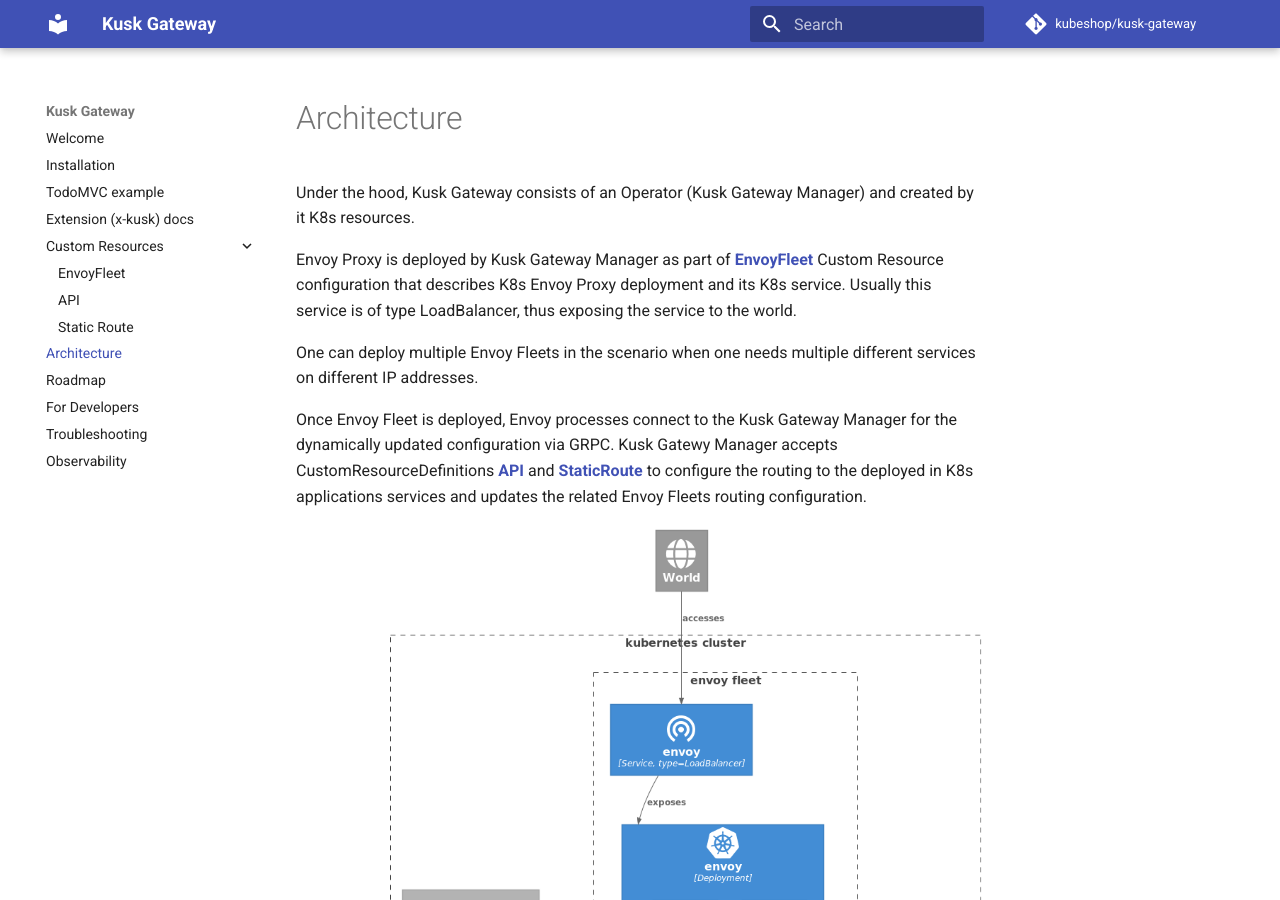
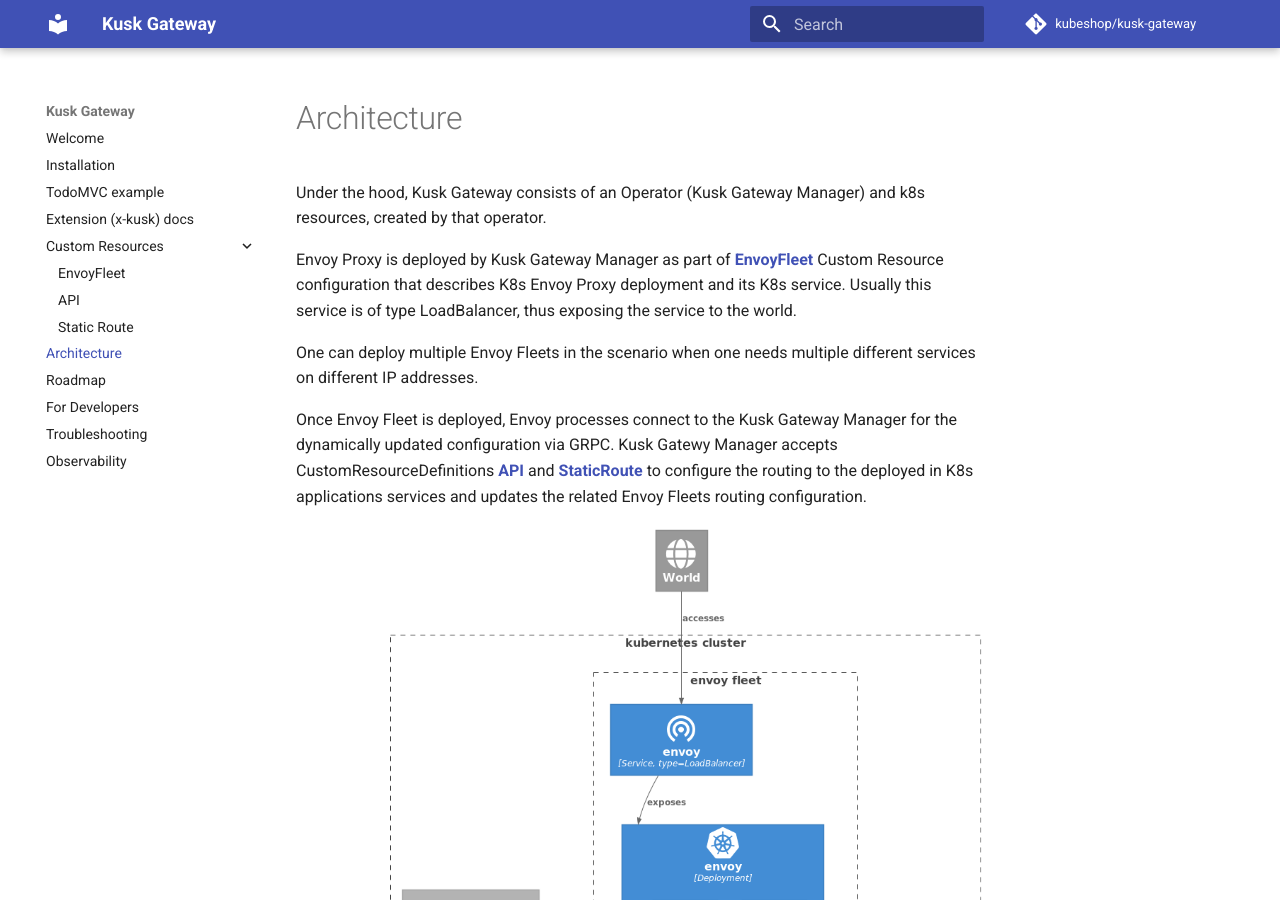
Before and after one commit to kubeshop/kusk-gateway, an MkDocs documentation site: the page built from docs/arch.md, in a window 1280 px wide and 900 px high. Built offline with MkDocs 1.6.1 and Material for MkDocs 9.7.7, drawn with Linux system fonts in a browser that asks for light colours; comment, search, counter and statistics services are not loaded.

Commit message:
Clarify docs

```diff
--- a/docs/arch.md
+++ b/docs/arch.md
@@ -1,6 +1,6 @@
 # Architecture
 
-Under the hood, Kusk Gateway consists of an Operator (Kusk Gateway Manager) and created by it K8s resources.
+Under the hood, Kusk Gateway consists of an Operator (Kusk Gateway Manager) and k8s resources, created by that operator.
 
 Envoy Proxy is deployed by Kusk Gateway Manager as part of [**EnvoyFleet**](customresources/envoyfleet.md) Custom Resource configuration that describes K8s Envoy Proxy deployment and its K8s service.
 Usually this service is of type LoadBalancer, thus exposing the service to the world.
```
